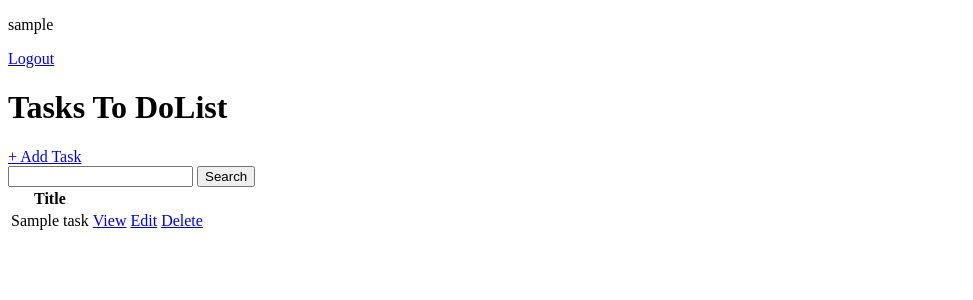
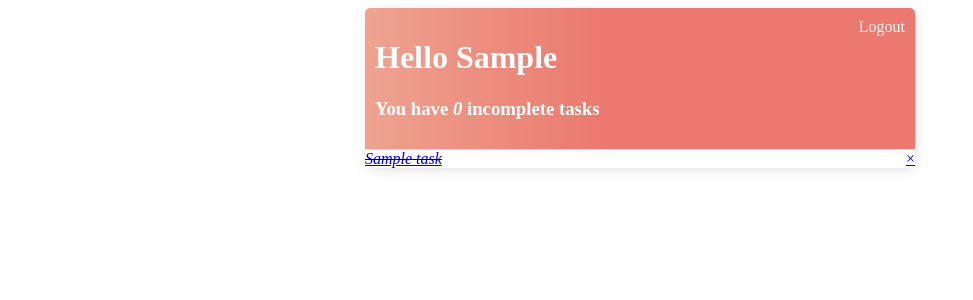
Before and after one commit to Rukaiya/todo-list, a Django app: page /tasks/ in a window 1280 px wide. Shown: the top 300 px of the page, without its empty margins (0-973 px from the left). Run offline with Django 4.2, Linux system fonts and the light colour scheme; a user stored in the database is signed in; tables that the repository leaves empty hold one stand-in row (values such as "Sample post").

Commit message:
hearder-bar css

```diff
--- a/templates/tasks/main.html
+++ b/templates/tasks/main.html
@@ -4,6 +4,37 @@
     <meta charset="UTF-8">
     <title>To Do Items</title>
     <meta name="viewport" content="width=device-width, initial-scale=1">
+
+    <style>
+        .container {
+            max-width: 550px;
+            margin: auto;
+            background-color: #fff;
+            -webkit-box-shadow: 2px 2px 13px -4px rgba(0, 0, 0, 0.21);
+            box-shadow: 2px 2px 13px -4px rgba(0, 0, 0, 0.21);
+        }
+        .header-bar {
+            display: flex;
+            justify-content: space-between;
+            color: #fff;
+            padding: 10px;
+            border-radius: 5px 5px 0 0;
+            background: linear-gradient(90deg, #EEA390 0%, #EB796F 43%, #EB796F 100%);
+        }
+
+        .header-bar a {
+            color: rgb(247, 247, 247);
+            text-decoration: none;
+        }
+        .task-wrapper {
+            display: flex;
+            align-items: center;
+            justify-content: space-between;
+            background-color: #fff;
+            border-top: 1px solid #dfe4ea;
+            overflow: hidden;
+        }
+    </style>
 </head>
 <body>
     <div class="container">
--- a/templates/tasks/task_confirm_delete.html
+++ b/templates/tasks/task_confirm_delete.html
@@ -1,3 +1,5 @@
+{% extends 'tasks/main.html' %}
+{% block content %}
     <form method="post">
         {% csrf_token %}
         <p>Are you sure you want to delete "{{ task }}"?</p>
--- a/templates/tasks/task_list.html
+++ b/templates/tasks/task_list.html
@@ -1,34 +1,45 @@
 {% extends 'tasks/main.html' %}
 {% block content %}
 
-{% if request.user.is_authenticated %}
-    <p>{{request.user}}</p>
+<div class="header-bar">
+    <div>
+        <h1> Hello {{request.user|title}}</h1>
+        <h3> You have <i>{{count}}</i> incomplete task{{count|pluralize }}</h3>
+    </div>
+
+    {% if request.user.is_authenticated %}
     <a href="{% url 'logout' %}">Logout</a>
-{% else %}
+    {% else %}
     <a href="{% url 'login' %}">Login</a>
-{% endif %}
-<h1>Tasks To DoList</h1>
-<a href="{% url 'task-create' %}">+ Add Task</a>
-<form method="get">
-    <input type="text" name="search-area" value="{{search_input}}">
-    <input type="submit" value="Search">
-</form>
-<table>
-    <tr>
-        <th>Title</th>
-    </tr>
+    {% endif %}
+</div>
+
+<!--<a href="{% url 'task-create' %}">+ Add Task</a>-->
+<!--<form method="get">-->
+<!--    <input type="text" name="search-area" value="{{search_input}}">-->
+<!--    <input type="submit" value="Search">-->
+<!--</form>-->
+
+<div class="task-items-wrapper">
     {% for task in task_list %}
-    <tr>
-        <td>{{task.title}}</td>
-        <td>
-            <a href="{% url 'task-detail' task.id %}">View</a>
-            <a href="{% url 'task-update' task.id %}">Edit</a>
-            <a href="{% url 'task-delete' task.id %}">Delete</a>
-        </td>
-    </tr>
+    <div class="task-wrapper">
+        {% if task.complete %}
+        <div class="task-title">
+            <div class="task-complete-icon"></div>
+            <i><s><a href="{% url 'task-update' task.id %}">{{task}}</a></s></i>
+        </div>
+        <a class="delete-link" href="{% url 'task-delete' task.id %}">&#215;</a>
+
+        {% else %}
+        <div class="task-title">
+            <div class="task-incomplete-icon"></div>
+            <a href="{% url 'task-update' task.id %}">{{task}}</a>
+        </div>
+        <a class="delete-link" href="{% url 'task-delete' task.id %}">&#215;</a>
+        {% endif %}
+    </div>
     {% empty %}
     <h3>No task in list</h3>
     {% endfor %}
-</table>
-
+</div>
 {% endblock content %}
```
